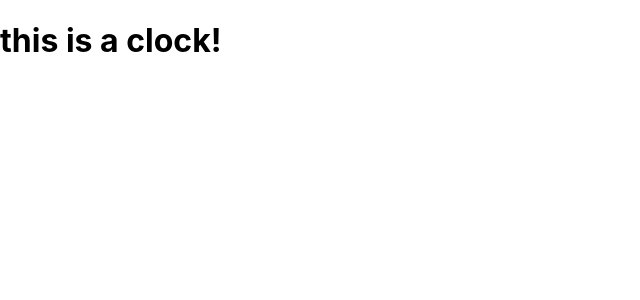
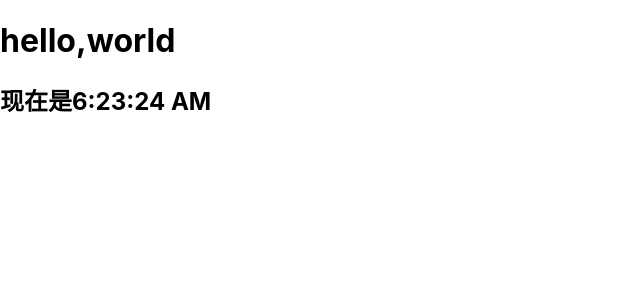
Before and after one commit to keeperLee/cainiao-react, a React (Create React App) app: page / in a window 1280 px wide. Shown: the top 300 px of the page, without its empty margins (0-640 px from the left). Built offline with nearby package versions, Linux system fonts and the light colour scheme.

Commit message:
使用定时器，加上state，简单实现了一个时间显示功能。

```diff
--- a/src/Clock.js
+++ b/src/Clock.js
@@ -13,5 +13,24 @@ class Clock extends React.Component {
             </div>
         );
     }
+
+    componentDidMount() {
+        this.timerID = setInterval(
+            () => this.tick(),
+            1000
+        )
+    }
+
+    componentWillUnmount() {
+        clearInterval(this.timerID)
+    }
+
+    tick(){
+        this.setState({
+            date:new Date()
+        })
+    }
+
+
 }
 export default Clock;
--- a/src/index.js
+++ b/src/index.js
@@ -1,12 +1,12 @@
 import React from 'react';
 import ReactDOM from 'react-dom';
 import './index.css';
-import App from './App';
+// import App from './App';
 import reportWebVitals from './reportWebVitals';
 import Clock from './Clock'
-import Clockf from './Clockf'
+// import Clockf from './Clockf'
 ReactDOM.render(
-    <Clockf/>,
+    <Clock/>,
   document.getElementById('root')
 );
 
```
